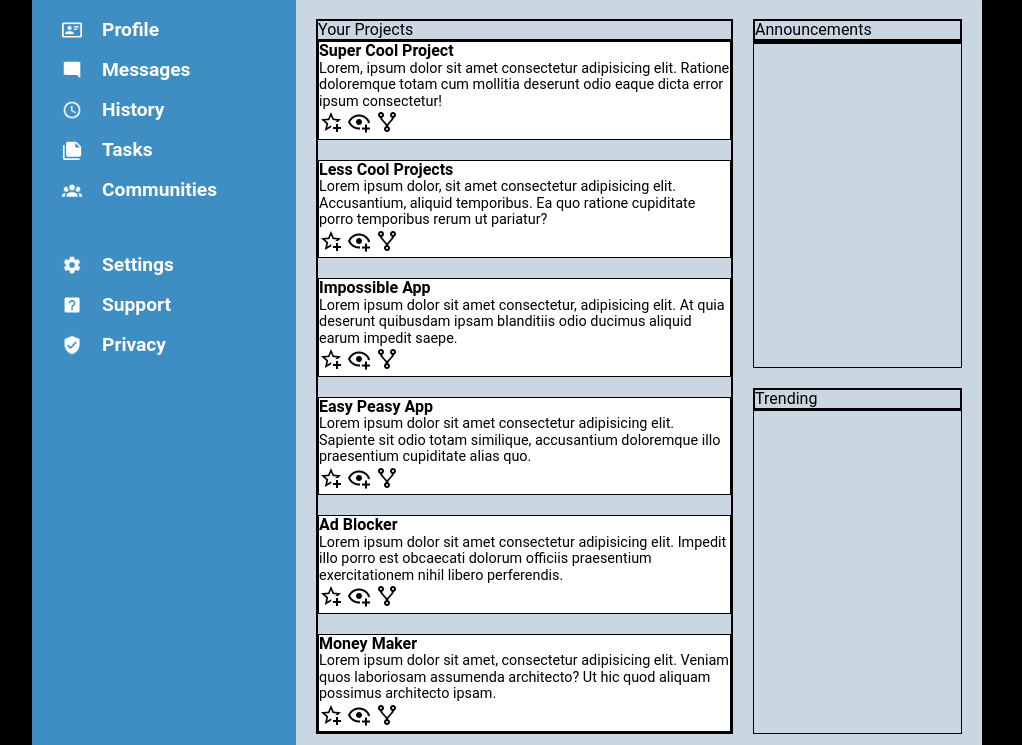
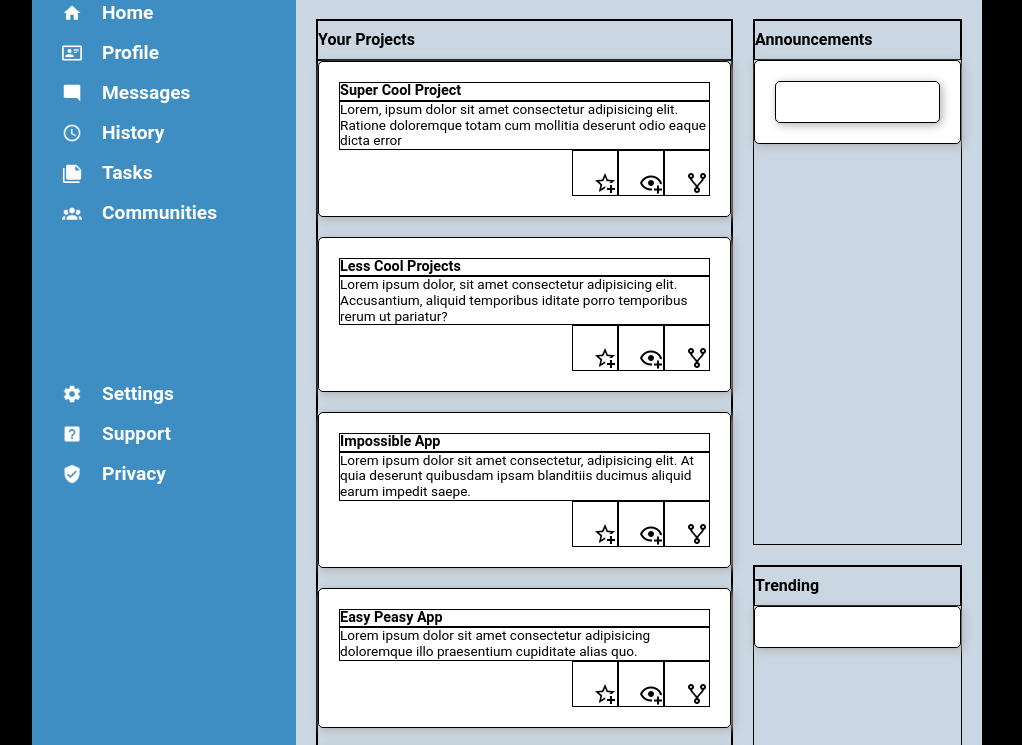
Before and after one commit to StuvaScript/Admin-Dashboard, a plain HTML site: page index.html in a window 1280 px wide. Shown: the part 121-866 px from the top of the page, without its empty margins (224-1246 px from the left). Drawn offline with Linux system fonts and the light colour scheme; a web font is replaced by a local one.

Commit message:
Add grid layout to page

```diff
--- a/index.html
+++ b/index.html
@@ -88,7 +88,7 @@
                     <div>
                         <p>Super Cool Project</p>
                         <p>
-                            Lorem, ipsum dolor sit amet consectetur adipisicing elit. Ratione doloremque totam cum mollitia deserunt odio eaque dicta error ipsum consectetur!
+                            Lorem, ipsum dolor sit amet consectetur adipisicing elit. Ratione doloremque totam cum mollitia deserunt odio eaque dicta error
                         </p>
                         <img src="images/star-plus-outline.png" alt="star icon">
                         <img src="images/eye-plus-outline.png" alt="eye icon">
@@ -97,7 +97,7 @@
                     <div>
                         <p>Less Cool Projects</p>
                         <p>
-                            Lorem ipsum dolor, sit amet consectetur adipisicing elit. Accusantium, aliquid temporibus. Ea quo ratione cupiditate porro temporibus rerum ut pariatur?
+                            Lorem ipsum dolor, sit amet consectetur adipisicing elit. Accusantium, aliquid temporibus iditate porro temporibus rerum ut pariatur?
                         </p>
                         <img src="images/star-plus-outline.png" alt="star icon">
                         <img src="images/eye-plus-outline.png" alt="eye icon">
@@ -106,7 +106,7 @@
                     <div>
                         <p>Impossible App</p>
                         <p>
-                            Lorem ipsum dolor sit amet consectetur, adipisicing elit. At quia deserunt quibusdam ipsam blanditiis odio ducimus aliquid earum impedit saepe.
+                            Lorem ipsum dolor sit amet consectetur, adipisicing elit. At quia deserunt quibusdam ipsam blanditiis ducimus aliquid earum impedit saepe.
                         </p>
                         <img src="images/star-plus-outline.png" alt="star icon">
                         <img src="images/eye-plus-outline.png" alt="eye icon">
@@ -115,7 +115,7 @@
                     <div>
                         <p>Easy Peasy App</p>
                         <p>
-                            Lorem ipsum dolor sit amet consectetur adipisicing elit. Sapiente sit odio totam similique, accusantium doloremque illo praesentium cupiditate alias quo.
+                            Lorem ipsum dolor sit amet consectetur adipisicing doloremque illo praesentium cupiditate alias quo.
                         </p>
                         <img src="images/star-plus-outline.png" alt="star icon">
                         <img src="images/eye-plus-outline.png" alt="eye icon">
@@ -124,7 +124,7 @@
                     <div>
                         <p>Ad Blocker</p>
                         <p>
-                            Lorem ipsum dolor sit amet consectetur adipisicing elit. Impedit illo porro est obcaecati dolorum officiis praesentium exercitationem nihil libero perferendis.
+                            Lorem ipsum dolor sit amet consectetur adipisicing elit. Impedit illo porro est obcaecati raesentium exercitationem nihil libero perferendis.
                         </p>
                         <img src="images/star-plus-outline.png" alt="star icon">
                         <img src="images/eye-plus-outline.png" alt="eye icon">
@@ -133,7 +133,7 @@
                     <div>
                         <p>Money Maker</p>
                         <p>
-                            Lorem ipsum dolor sit amet, consectetur adipisicing elit. Veniam quos laboriosam assumenda architecto? Ut hic quod aliquam possimus architecto ipsam.
+                            Lorem  Ut hic quod aliquam possimus architecto ipsam.
                         </p>
                         <img src="images/star-plus-outline.png" alt="star icon">
                         <img src="images/eye-plus-outline.png" alt="eye icon">
--- a/styles.css
+++ b/styles.css
@@ -153,6 +153,20 @@ button {
     border: 1px solid #000;
 }
 
+.main-content > div > div:first-child {
+    padding: 10px 0;
+    font-weight: bold;
+}
+
+.project div div,
+.announce div:last-child,
+.trend div:last-child {
+    background: white;
+    border-radius: 5px;
+    box-shadow: 2px 2px 10px rgb(175, 175, 175);
+    padding: 20px;
+}
+
 .project {
     grid-row: 1 / 3;
 }
@@ -163,16 +177,33 @@ button {
     gap: 20px;
 }
 
-.project div div,
-.announce div:last-child,
-.trend div:last-child {
-    background: white;
+.project div div {
+    display: grid;
+    grid-template-columns: 1fr repeat(3, auto);
+}
+
+.project div div p {
+    grid-column: 1 / -1;
+    border: 1px solid #000;
+
+}
+
+.project div div img:first-of-type {
+    justify-self: end;
+}
+
+.project div div img {
+    align-self: end;
+    padding-left: 20px;
+    padding-top: 20px;
+    border: 1px solid #000;
 }
 
 .project div div p:first-child{
     font-weight: bold;
+    font-size: 0.9rem;
 }
 
 .project div div p ~ p{
-    font-size: 0.9rem;
+    font-size: 0.85rem;
 }
```
